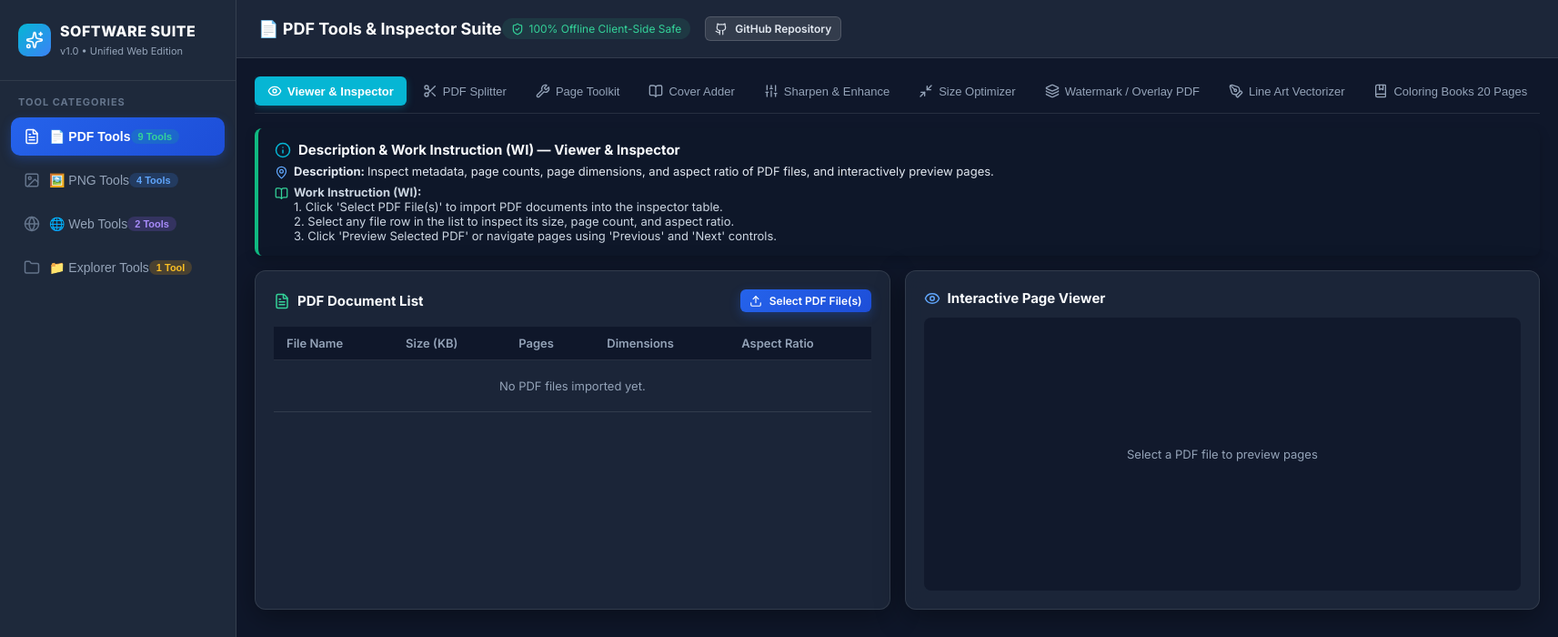
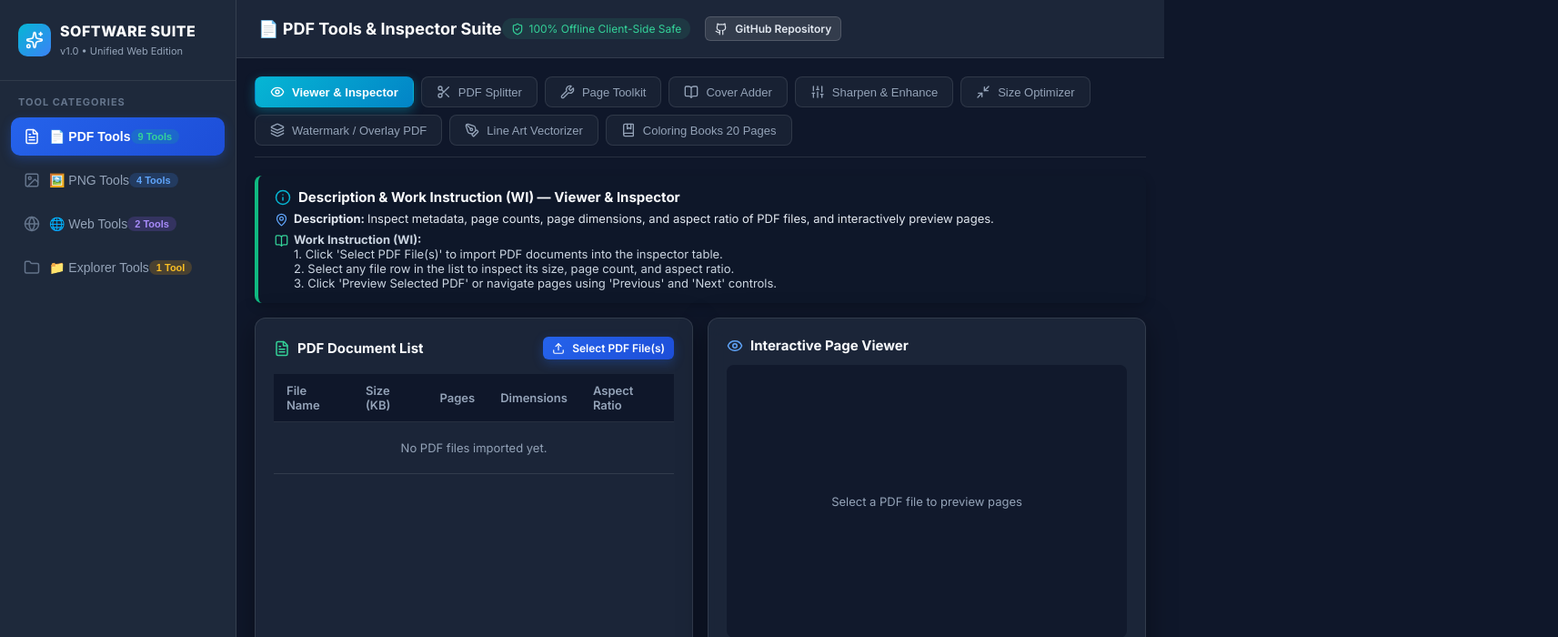
Before and after one commit to teetawat-2580/all-in-one-py-web, a React (Vite) app: page / in a window 1280 px wide. Shown: the top 700 px of the page at 91% size, 1713 px wide, since content can reach past the window. Built offline with nearby package versions, Linux system fonts and the light colour scheme.

Commit message:
wrap_subtab_bar

```diff
--- a/src/index.css
+++ b/src/index.css
@@ -216,24 +216,24 @@ body {
 /* Tab Navigation inside Tool categories */
 .subtab-nav {
   display: flex;
-  gap: 4px;
-  overflow-x: auto;
-  padding-bottom: 8px;
-  margin-bottom: 16px;
+  flex-wrap: wrap;
+  gap: 8px;
+  padding-bottom: 12px;
+  margin-bottom: 20px;
   border-bottom: 1px solid var(--border-color);
 }
 
 .subtab-btn {
-  display: flex;
+  display: inline-flex;
   align-items: center;
-  gap: 6px;
-  padding: 8px 14px;
+  gap: 8px;
+  padding: 8px 16px;
   font-size: 13px;
   font-weight: 500;
   color: var(--text-muted);
-  background: transparent;
-  border: none;
-  border-radius: 6px;
+  background: rgba(30, 41, 59, 0.6);
+  border: 1px solid var(--border-color);
+  border-radius: 8px;
   cursor: pointer;
   white-space: nowrap;
   transition: all 0.2s ease;
@@ -241,14 +241,16 @@ body {
 
 .subtab-btn:hover {
   color: var(--text-main);
-  background: rgba(255, 255, 255, 0.05);
+  background: rgba(51, 65, 85, 0.8);
+  border-color: rgba(255, 255, 255, 0.2);
 }
 
 .subtab-btn.active {
   color: white;
-  background: var(--accent-active);
+  background: linear-gradient(135deg, #06b6d4, #0284c7);
+  border-color: transparent;
   font-weight: 600;
-  box-shadow: 0 2px 8px rgba(6, 182, 212, 0.3);
+  box-shadow: 0 4px 12px rgba(6, 182, 212, 0.35);
 }
 
 /* Drag and Drop Zone */
```
Also changed, not shown: 1 other file (tests, documents, lock files or other folders).
